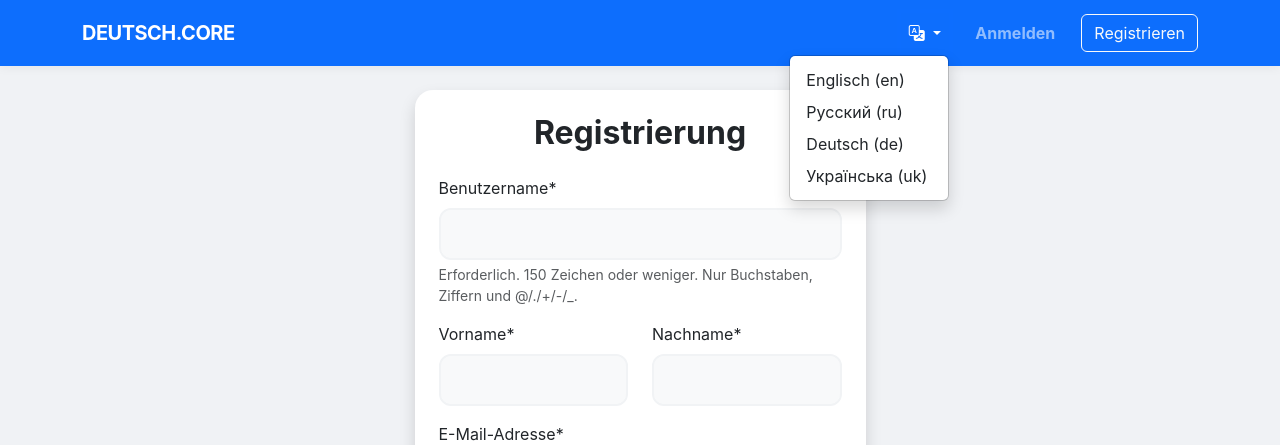
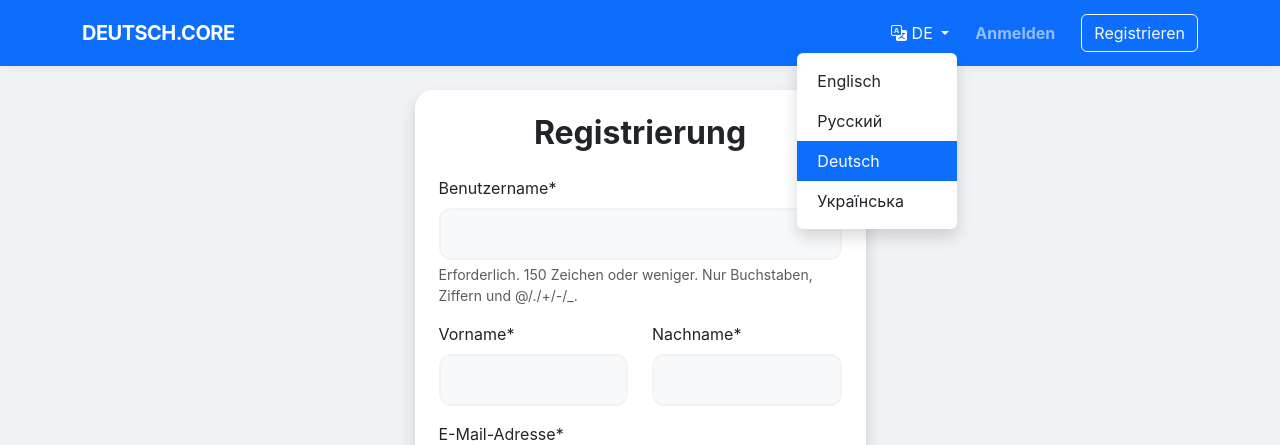
Before and after one commit to beper223/VerbenForm, a Django app: page /de/register/ in a window 1280 px wide, after a click on "DE". Shown: the top 445 px of the page. Run offline with Django 5.2, Linux system fonts and the light colour scheme; some libraries are stand-ins or nearby versions.

Commit message:
web locale 2

```diff
--- a/src/web/views/users.py
+++ b/src/web/views/users.py
@@ -18,22 +18,10 @@ class UserLoginView(LoginView):
     template_name = 'auth/login.html'
     redirect_authenticated_user = True
 
-    def form_valid(self, form):
-        response = super().form_valid(form)
-        # Устанавливаем язык из профиля пользователя в сессию
-        lang = self.request.user.language
-        translation.activate(lang)
-        self.request.session['_language'] = lang
-        return response
-
     def get_success_url(self):
         user = self.request.user
         lang = user.language or 'de'
 
-        # Сохраняем выбор в сессию для надежности
-        self.request.session['_language'] = lang
-
-        # Генерируем URL с учетом языка пользователя
         with translation.override(lang):
             if user.is_teacher():
                 return reverse('web-teacher-dashboard')
@@ -72,10 +60,3 @@ class ProfileView(LoginRequiredMixin, SuccessMessageMixin, UpdateView):
         lang = self.object.language # Новый язык из базы
         with translation.override(lang):
             return reverse('web-profile')
-
-    def form_valid(self, form):
-        response = super().form_valid(form)
-        lang = form.cleaned_data.get('language')
-        # Обновляем язык в сессии
-        self.request.session['_language'] = lang
-        return response
--- a/static/css/style.css
+++ b/static/css/style.css
@@ -229,6 +229,22 @@ body {
     padding: 10px 15px;
 }
 
+/* Выравнивание элементов в переключателе языков */
+.dropdown-item.active {
+    background-color: var(--primary-color);
+}
+
+.dropdown-item {
+    padding: 0.5rem 1.25rem;
+    transition: background 0.2s;
+}
+
+#langDropdown {
+    /* Чтобы иконка глобуса не мешала, мы её убрали и заменили на флаг */
+    padding-top: 0.4rem;
+    padding-bottom: 0.4rem;
+}
+
 .rounded-4 { border-radius: 1.5rem !important; }
 .rounded-5 { border-radius: 2rem !important; }
 .lh-1 { line-height: 1.1; }
--- a/templates/base.html
+++ b/templates/base.html
@@ -1,110 +1,18 @@
-{% load static i18n %}
-{% load static %}
+{% load i18n %}
 <!DOCTYPE html>
 <html lang="{{ LANGUAGE_CODE }}">
 <head>
-    <meta charset="UTF-8">
-    <meta name="viewport" content="width=device-width, initial-scale=1.0, maximum-scale=1.0, user-scalable=no">
-    <title>Deutsch.Core</title>
-    <!-- favicon -->
-    <link rel="icon" type="image/x-icon" href="{% static 'favicon/favicon.ico' %}">
-    <link rel="icon" type="image/png" sizes="32x32" href="{% static 'favicon/favicon-32x32.png' %}">
-    <link rel="icon" type="image/png" sizes="16x16" href="{% static 'favicon/favicon-16x16.png' %}">
-    <link rel="apple-touch-icon" sizes="180x180" href="{% static 'favicon/apple-touch-icon.png' %}">
-    <link rel="manifest" href="{% static 'favicon/site.webmanifest' %}">
-    <!-- 1. Bootstrap 5 CSS -->
-    <link rel="stylesheet" href="{% static 'vendor/bootstrap/css/bootstrap.min.css' %}">
-    <!-- 2. Bootstrap Icons -->
-    <link rel="stylesheet" href="{% static 'vendor/bootstrap-icons/bootstrap-icons.css' %}">
-    <!-- 3. Ваш основной стиль -->
-    <link rel="stylesheet" href="{% static 'css/style.css' %}">
-    <!-- 4. HTMX -->
-    <script src="{% static 'vendor/htmx/htmx.min.js' %}"></script>
+    {% include 'includes/_head.html' %}
 </head>
 <body hx-headers='{"X-CSRFToken": "{{ csrf_token }}"}'>
 
-    <nav class="navbar navbar-expand-lg navbar-dark bg-primary mb-4">
-        <div class="container">
-            <a class="navbar-brand fw-bold" href="{% url 'index' %}">DEUTSCH.CORE</a>
-            <button class="navbar-toggler" type="button" data-bs-toggle="collapse" data-bs-target="#navbarNav">
-                <span class="navbar-toggler-icon"></span>
-            </button>
-            <div class="collapse navbar-collapse" id="navbarNav">
+    {% include 'includes/_navbar.html' %}
 
-                <ul class="navbar-nav ms-auto align-items-center">
-
-                    <!-- ВЫБОР ЯЗЫКА -->
-                    <li class="nav-item dropdown me-2">
-                        <a class="nav-link dropdown-toggle" href="#" id="langDropdown" role="button" data-bs-toggle="dropdown">
-                            <i class="bi bi-translate"></i>
-                            <span class="d-none d-sm-inline">{{ LANGUAGE_CODE|upper }}</span>
-                        </a>
-                        <ul class="dropdown-menu dropdown-menu-end shadow">
-                            {% get_available_languages as AVAILABLE_LANGUAGES %}
-                            {% for lang_code, lang_name in AVAILABLE_LANGUAGES %}
-                                <li>
-                                    <form action="{% url 'set_language' %}" method="post">
-                                        {% csrf_token %}
-                                        <input name="next" type="hidden" value="{{ request.get_full_path }}">
-                                        <input name="language" type="hidden" value="{{ lang_code }}">
-                                        <button type="submit" class="dropdown-item {% if lang_code == LANGUAGE_CODE %}active{% endif %}">
-                                            {{ lang_name }} ({{ lang_code }})
-                                        </button>
-                                    </form>
-                                </li>
-                            {% endfor %}
-                        </ul>
-                    </li>
-
-                    {% if user.is_authenticated %}
-                        <li class="nav-item d-none d-lg-block me-2">
-                            <span class="navbar-text text-light opacity-75 small">
-                                Hallo, {{ user.display_name }}
-                            </span>
-                        </li>
-
-                        <li class="nav-item"><a class="nav-link" href="{% url 'units-list' %}">Dashboard</a></li>
-
-                        {% if user.is_teacher_admin %}
-                            <li class="nav-item">
-                                <a class="nav-link" href="{% url 'web-teacher-dashboard' %}">Lehrer-Panel</a>
-                            </li>
-                        {% endif %}
-
-                        <li class="nav-item">
-                            <a class="nav-link px-2" href="{% url 'web-profile' %}" title="Profil">
-                                <i class="bi bi-person-circle fs-4"></i>
-                                <span class="d-lg-none ms-2">{{ user.display_name }}</span>
-                            </a>
-                        </li>
-
-                        <li class="nav-item">
-                            <form method="post" action="{% url 'logout' %}" id="logout-form" class="d-inline">
-                                {% csrf_token %}
-                                <button type="submit" class="nav-link btn btn-link border-0 py-0 px-2" title="Abmelden">
-                                    <i class="bi bi-box-arrow-right fs-4"></i>
-                                    <span class="d-lg-none ms-2">Abmelden</span>
-                                </button>
-                            </form>
-                        </li>
-
-                    {% else %}
-                        <li class="nav-item">
-                            <a class="nav-link fw-bold" href="{% url 'login' %}">Anmelden</a>
-                        </li>
-                        <li class="nav-item">
-                            <a class="btn btn-outline-light ms-lg-2" href="{% url 'register' %}">Registrieren</a>
-                        </li>
-                    {% endif %}
-                </ul>
-            </div>
-        </div>
-    </nav>
     {% if messages %}
         <div class="container mt-3">
             {% for message in messages %}
                 {% if 'invitation' not in message.tags %}
-                    <div class="alert alert-{{ message.level_tag }} alert-dismissible fade show" role="alert">
+                    <div class="alert alert-{{ message.level_tag }} alert-dismissible fade show shadow-sm" role="alert">
                         {{ message }}
                         <button type="button" class="btn-close" data-bs-dismiss="alert"></button>
                     </div>
@@ -112,11 +20,11 @@
             {% endfor %}
         </div>
     {% endif %}
-    <div class="container">
+
+    <main class="container">
         {% block content %}{% endblock %}
-    </div>
+    </main>
 
-    <!-- Bootstrap JS Bundle -->
-    <script src="{% static 'vendor/bootstrap/js/bootstrap.bundle.min.js' %}"></script>
+    {% include 'includes/_scripts.html' %}
 </body>
 </html>
--- /dev/null
+++ b/templates/includes/_head.html
@@ -0,0 +1,13 @@
+{% load static %}
+<meta charset="UTF-8">
+<meta name="viewport" content="width=device-width, initial-scale=1.0, maximum-scale=1.0, user-scalable=no">
+<title>Deutsch.Core</title>
+<!-- Favicons -->
+<link rel="icon" type="image/x-icon" href="{% static 'favicon/favicon.ico' %}">
+<!-- CSS Vendor -->
+<link rel="stylesheet" href="{% static 'vendor/bootstrap/css/bootstrap.min.css' %}">
+<link rel="stylesheet" href="{% static 'vendor/bootstrap-icons/bootstrap-icons.css' %}">
+<!-- Custom Styles -->
+<link rel="stylesheet" href="{% static 'css/style.css' %}">
+<!-- HTMX -->
+<script src="{% static 'vendor/htmx/htmx.min.js' %}"></script>
--- /dev/null
+++ b/templates/includes/_language_switcher.html
@@ -0,0 +1,25 @@
+{% load i18n %}
+{% get_current_language as CURRENT_LANG %}
+{% get_available_languages as AVAILABLE_LANGS %}
+
+<li class="nav-item dropdown">
+    <a class="nav-link dropdown-toggle" href="#" id="langDropdown" role="button" data-bs-toggle="dropdown">
+        {# Просто выводим код текущего языка: DE, RU, UK #}
+        <i class="bi bi-translate"></i> {{ CURRENT_LANG|upper }}
+    </a>
+    <ul class="dropdown-menu dropdown-menu-end shadow border-0">
+        {% for lang_code, lang_name in AVAILABLE_LANGS %}
+        <li>
+            <form action="{% url 'set_language' %}" method="post">
+                {% csrf_token %}
+                {# Стандарт: при смене языка гостя или юзера кидаем в корень этого языка #}
+                <input name="next" type="hidden" value="/{{ lang_code }}/">
+                <input name="language" type="hidden" value="{{ lang_code }}">
+                <button type="submit" class="dropdown-item {% if lang_code == CURRENT_LANG %}active{% endif %}">
+                    {{ lang_name }}
+                </button>
+            </form>
+        </li>
+        {% endfor %}
+    </ul>
+</li>
--- /dev/null
+++ b/templates/includes/_navbar.html
@@ -0,0 +1,27 @@
+<nav class="navbar navbar-expand-lg navbar-dark bg-primary mb-4">
+    <div class="container">
+        <!-- Логотип -->
+        <a class="navbar-brand fw-bold" href="{% url 'index' %}">DEUTSCH.CORE</a>
+
+        <!-- Бургер -->
+        <button class="navbar-toggler" type="button" data-bs-toggle="collapse" data-bs-target="#navbarNav">
+            <span class="navbar-toggler-icon"></span>
+        </button>
+
+        <!-- Содержимое -->
+        <div class="collapse navbar-collapse" id="navbarNav">
+            <ul class="navbar-nav ms-auto align-items-center">
+                <!-- Блок приветствия (только для десктопа) -->
+                {% if user.is_authenticated %}
+                    <li class="nav-item d-none d-lg-block me-2">
+                        <span class="navbar-text text-light opacity-75 small">Hallo, {{ user.display_name }}</span>
+                    </li>
+                {% endif %}
+
+                <!-- Включаем наши части -->
+                {% include 'includes/_language_switcher.html' %}
+                {% include 'includes/_user_menu.html' %}
+            </ul>
+        </div>
+    </div>
+</nav>
--- /dev/null
+++ b/templates/includes/_scripts.html
@@ -0,0 +1,3 @@
+{% load static %}
+<script src="{% static 'vendor/bootstrap/js/bootstrap.bundle.min.js' %}"></script>
+<!-- Сюда можно добавлять другие глобальные JS библиотеки -->
--- /dev/null
+++ b/templates/includes/_user_menu.html
@@ -0,0 +1,25 @@
+{% if user.is_authenticated %}
+    <li class="nav-item"><a class="nav-link" href="{% url 'units-list' %}">Dashboard</a></li>
+    {% if user.is_teacher_admin %}
+        <li class="nav-item"><a class="nav-link" href="{% url 'web-teacher-dashboard' %}">Lehrer-Panel</a></li>
+    {% endif %}
+
+    <li class="nav-item">
+        <a class="nav-link px-2" href="{% url 'web-profile' %}" title="Profil">
+            <i class="bi bi-person-circle fs-4"></i>
+            <span class="d-lg-none ms-2">{{ user.display_name }}</span>
+        </a>
+    </li>
+    <li class="nav-item">
+        <form method="post" action="{% url 'logout' %}" class="d-inline">
+            {% csrf_token %}
+            <button type="submit" class="nav-link btn btn-link border-0 py-0 px-2" title="Abmelden">
+                <i class="bi bi-box-arrow-right fs-4"></i>
+                <span class="d-lg-none ms-2">Abmelden</span>
+            </button>
+        </form>
+    </li>
+{% else %}
+    <li class="nav-item"><a class="nav-link fw-bold" href="{% url 'login' %}">Anmelden</a></li>
+    <li class="nav-item"><a class="btn btn-outline-light ms-lg-2" href="{% url 'register' %}">Registrieren</a></li>
+{% endif %}
```
